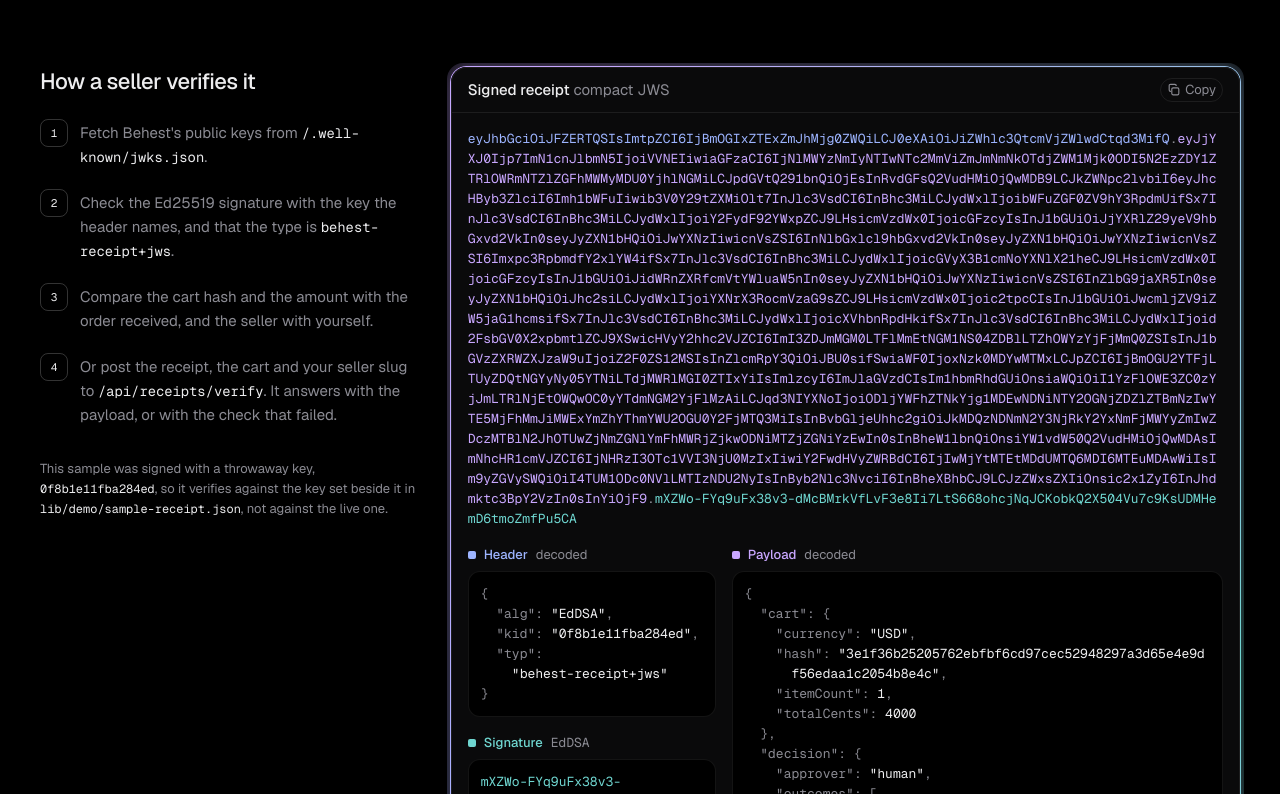
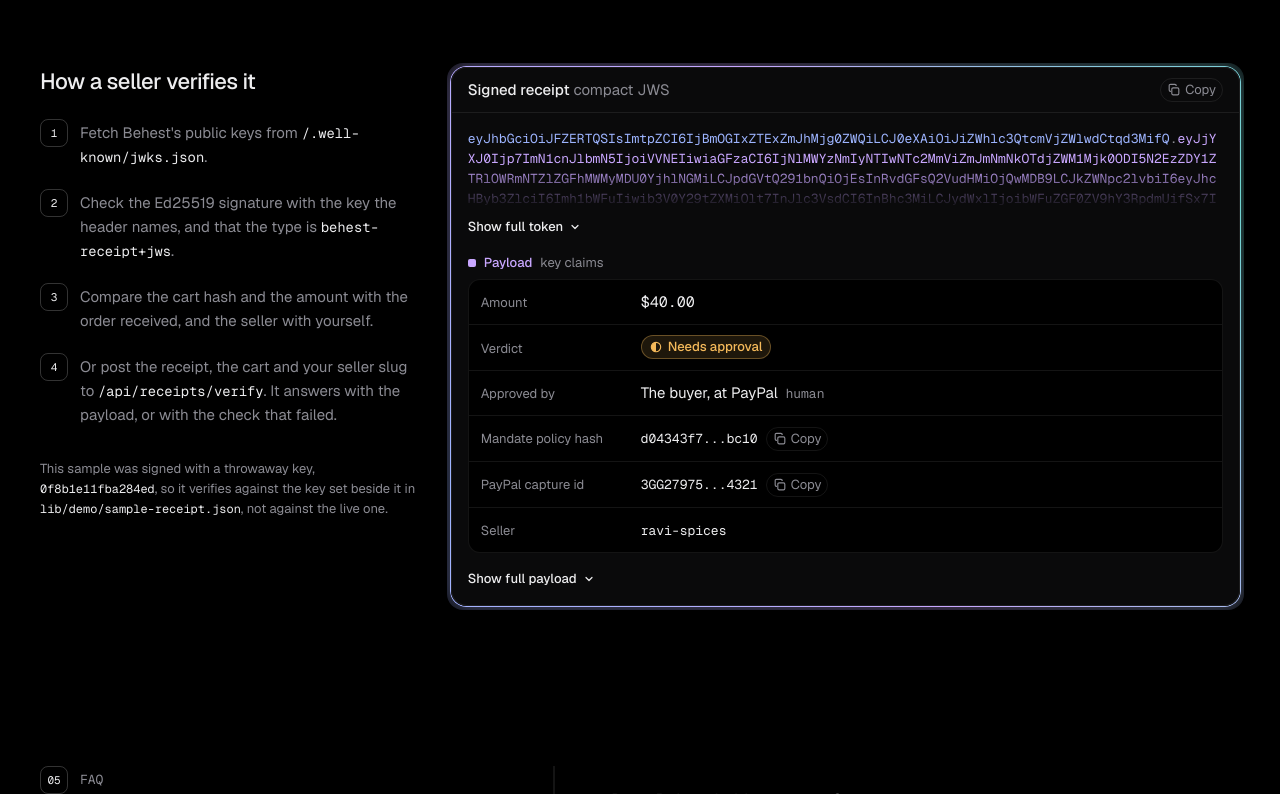
Before and after one commit to omsherikar/behest, a Next.js app: page / in a window 1280 px wide. Shown: the part 5126-5920 px from the top of the page. Built offline with nearby package versions, Linux system fonts and the light colour scheme.

Commit message:
Show the home page receipt clamped, with its six key claims, so both columns end together

```diff
--- a/app/_landing/inspect-receipt.tsx
+++ b/app/_landing/inspect-receipt.tsx
@@ -1,11 +1,16 @@
 import type { ReactNode } from 'react';
 import { JwsView } from '@/components/ui/jws-view';
+import { Money } from '@/components/ui/money';
+import { ProofId } from '@/components/ui/proof-id';
+import { VerdictBadge } from '@/components/ui/verdict-badge';
 import { GlowBorderCard } from '@/components/vui/glow-border-card';
 import { SAMPLE } from './sample';
 import { Section } from './section';
 
-// Inspect a receipt: the sample purchase's receipt decoded in the page's one glowing frame, beside
-// the four steps a seller takes to verify one, which match lib/receipts and the verify route.
+// Inspect a receipt: the sample purchase's receipt in the page's one glowing frame, beside the four
+// steps a seller takes to verify one, which match lib/receipts and the verify route. The token is
+// clamped and the payload starts as its six key claims, so the two columns end together; the whole
+// token and payload are one click away.
 
 const Code = ({ children }: { children: ReactNode }) => <code className="font-mono text-[0.92em] text-text">{children}</code>;
 
@@ -22,6 +27,27 @@ const STEPS: ReactNode[] = [
     with the check that failed.
   </>,
 ];
+
+/** The claims a seller checks first, read from the signed payload itself. */
+function summaryRows() {
+  const { payment, decision, mandate, seller } = SAMPLE.receipt;
+  return [
+    { label: 'Amount', value: <Money cents={payment.amountCents} mono /> },
+    { label: 'Verdict', value: <VerdictBadge verdict={decision.verdict} personal={false} /> },
+    {
+      label: 'Approved by',
+      value: (
+        <>
+          {decision.approver === 'human' ? 'The buyer, at PayPal' : 'The signed mandate, with no click'}{' '}
+          <code className="ml-1 font-mono text-meta text-muted">{decision.approver}</code>
+        </>
+      ),
+    },
+    { label: 'Mandate policy hash', value: <ProofId value={mandate.policyHash} label="Mandate policy hash" /> },
+    { label: 'PayPal capture id', value: <ProofId value={payment.captureId} label="PayPal capture id" /> },
+    { label: 'Seller', value: <code className="font-mono text-meta text-text">{seller.slug}</code> },
+  ];
+}
 
 export function InspectReceipt() {
   return (
@@ -52,7 +78,7 @@ export function InspectReceipt() {
           </p>
         </div>
         <GlowBorderCard className="min-w-0 rounded-panel lg:col-span-8">
-          <JwsView jws={SAMPLE.receiptJws} token="auto" />
+          <JwsView jws={SAMPLE.receiptJws} token="clamp" decoded="summary" summary={summaryRows()} />
         </GlowBorderCard>
       </div>
     </Section>
```
